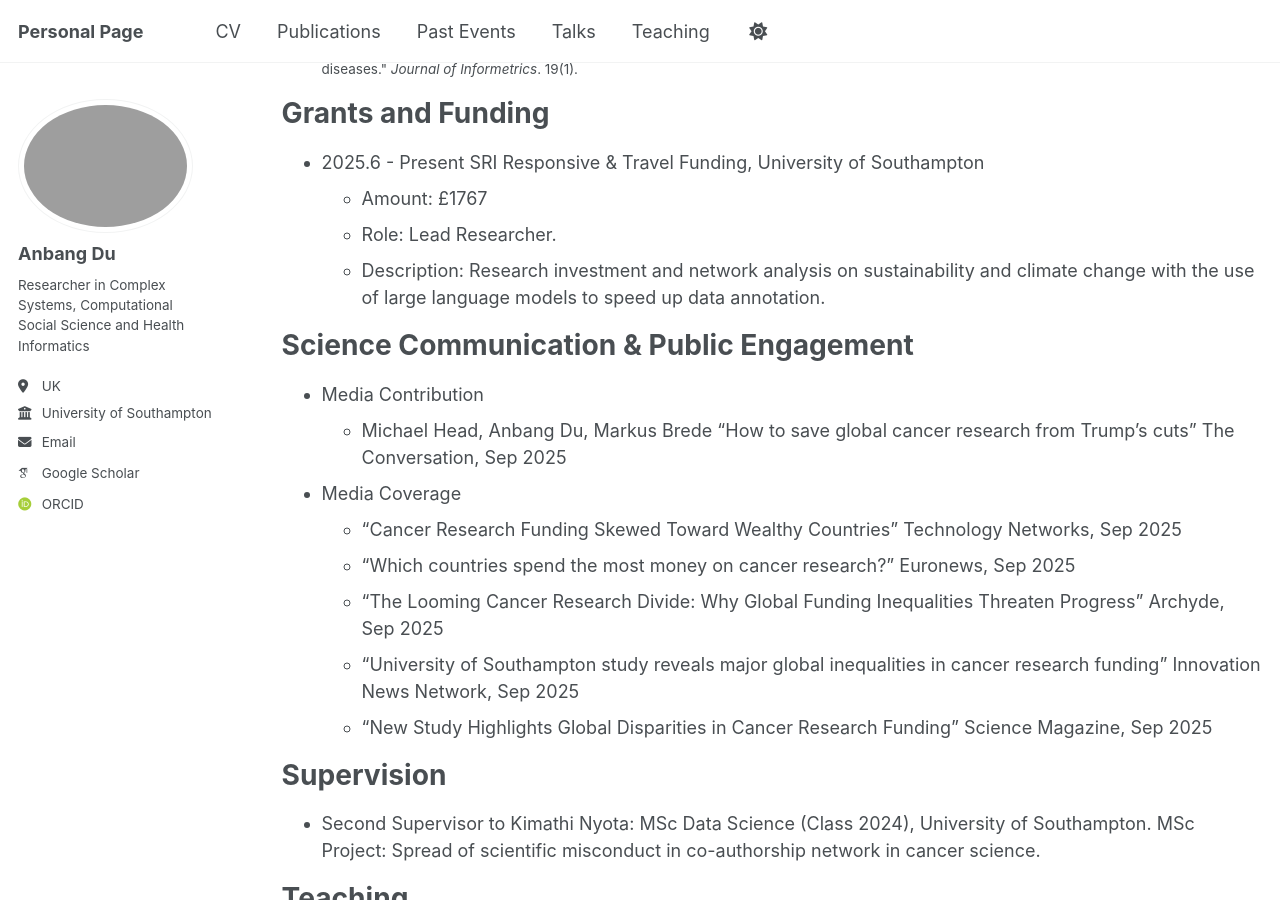
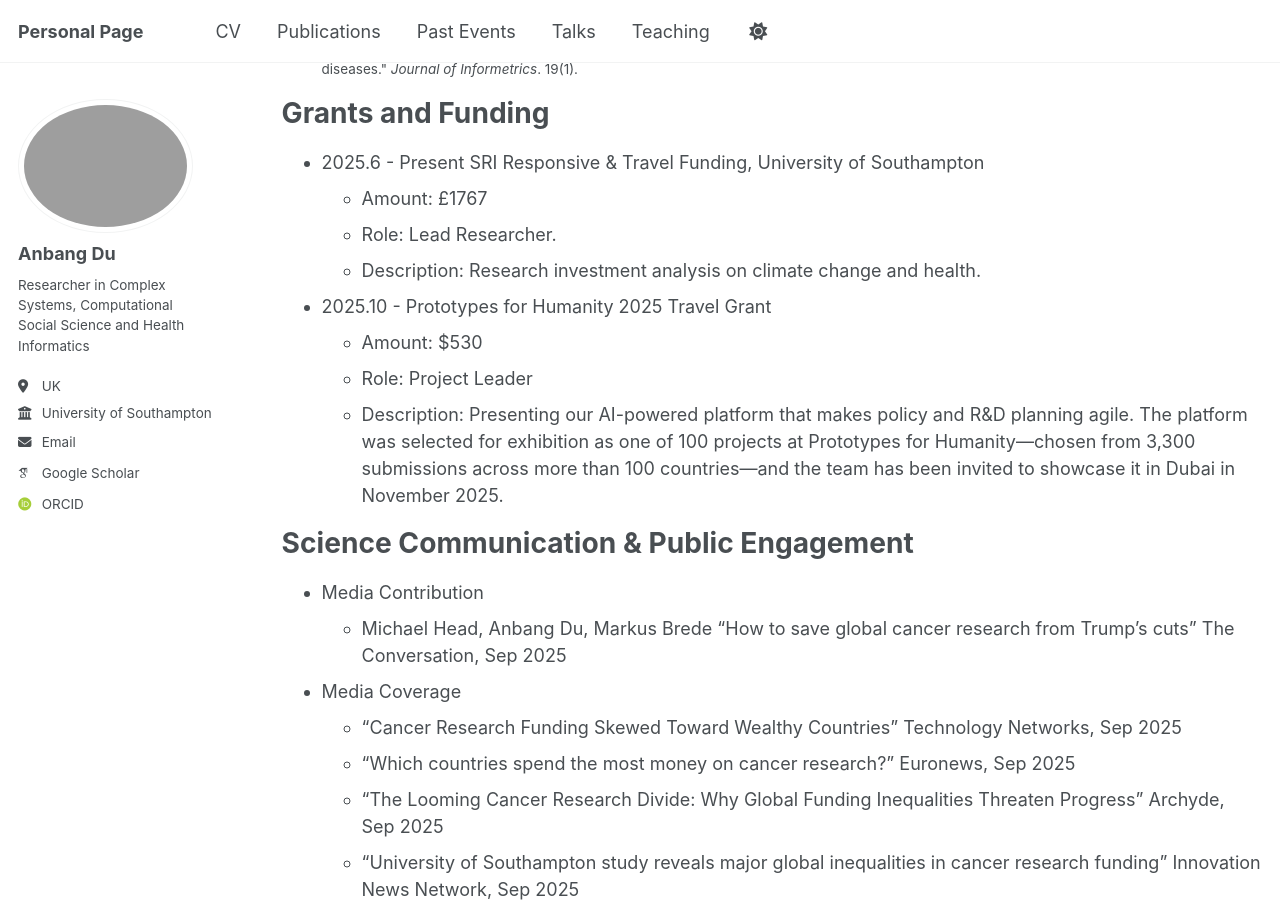
Before and after one commit to adamdu001/adamdu001.github.io, a Jekyll site: the page built from _pages/cv.md, in a window 1280 px wide and 900 px high, scrolled down 1322 px. Built offline with Jekyll 4.4.1, drawn with Linux system fonts in a browser that asks for light colours; some web fonts are replaced; a script that is not in the unit is left out.

Commit message:
update dubai grants

```diff
--- a/_pages/cv.md
+++ b/_pages/cv.md
@@ -38,7 +38,11 @@ Grants and Funding
 * 2025.6 - Present SRI Responsive & Travel Funding, University of Southampton
   * Amount: £1767
   * Role: Lead Researcher.
-  * Description: Research investment and network analysis on sustainability and climate change with the use of large language models to speed up data annotation.
+  * Description: Research investment analysis on climate change and health.
+* 2025.10 - Prototypes for Humanity 2025 Travel Grant
+  * Amount: $530
+  * Role: Project Leader
+  * Description: Presenting our AI-powered platform that makes policy and R&D planning agile. The platform was selected for exhibition as one of 100 projects at Prototypes for Humanity—chosen from 3,300 submissions across more than 100 countries—and the team has been invited to showcase it in Dubai in November 2025.
 
 
 
```
Also changed, not shown: _publications/ans-2026.md (+0 -1 lines), _publications/tlo-2025.md (+0 -1 lines).
